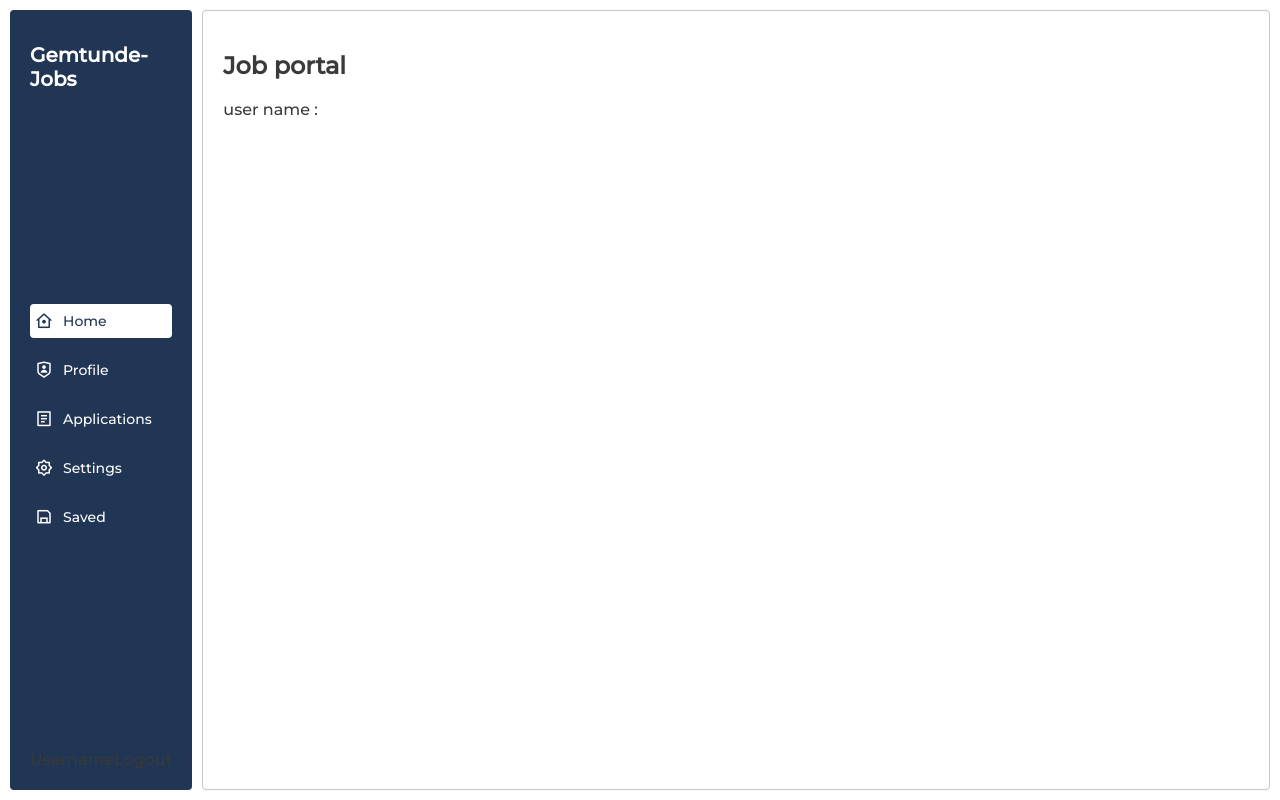
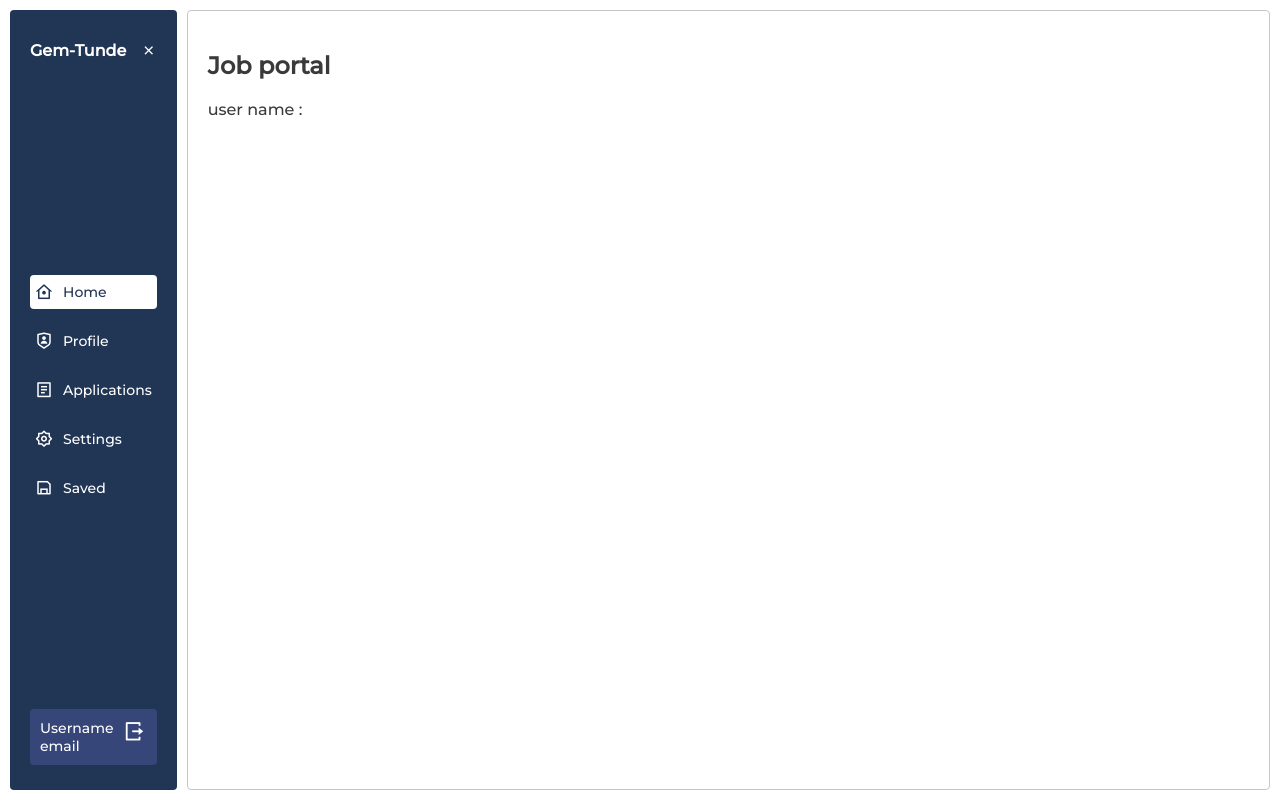
Before and after one commit to gemtunde/job-portal, a Next.js app: page / in a window 1280 px wide. Built offline with nearby package versions, Linux system fonts and the light colour scheme; no server answers.

Commit message:
sidebar collapse

```diff
--- a/src/components/LayoutProvider.tsx
+++ b/src/components/LayoutProvider.tsx
@@ -1,10 +1,11 @@
 "use client";
 
-import React from "react";
+import React, { useState } from "react";
 import { ConfigProvider } from "antd";
 import { usePathname } from "next/navigation";
 
 const LayoutProvider = ({ children }: { children: React.ReactNode }) => {
+  const [showSidebar, setShowSidebar] = useState(true);
   const menuItems = [
     {
       name: "Home",
@@ -64,7 +65,19 @@ const LayoutProvider = ({ children }: { children: React.ReactNode }) => {
               <div className="sidebar">
                 <div className="logo">
                   {/* sidebar header */}
-                  <h1>Gemtunde-Jobs</h1>
+                  {showSidebar && <h1>Gem-Tunde</h1>}
+                  {!showSidebar && (
+                    <i
+                      className="ri-menu-2-line"
+                      onClick={() => setShowSidebar(!showSidebar)}
+                    ></i>
+                  )}
+                  {showSidebar && (
+                    <i
+                      className="ri-close-line"
+                      onClick={() => setShowSidebar(!showSidebar)}
+                    ></i>
+                  )}
                 </div>
                 <div className="menu-items">
                   {/* sidebar content */}
@@ -76,19 +89,25 @@ const LayoutProvider = ({ children }: { children: React.ReactNode }) => {
                         className={`menu-item ${
                           isActive ? "active-menu-item" : ""
                         }`}
+                        style={{
+                          justifyContent: showSidebar ? "flex-start" : "center",
+                        }}
                       >
                         <i className={item.icon}></i>
-                        <span>{item.name}</span>
+                        <span>{showSidebar && item.name}</span>
                       </div>
                     );
                   })}
                 </div>
-                <div>
+                <div className="user-info">
                   {/* sidebar footer */}
-                  <p>
-                    <span>Username</span>
-                    <span>Logout</span>
-                  </p>
+                  {showSidebar && (
+                    <div className="flex flex-col">
+                      <span>Username</span>
+                      <span>email</span>
+                    </div>
+                  )}
+                  <i className="ri-logout-box-r-line"></i>
                 </div>
               </div>
               <div className="body">{children}</div>
--- a/src/stylesheets/layout.css
+++ b/src/stylesheets/layout.css
@@ -37,13 +37,13 @@
 }
 
 .logo h1 {
-    font-size: 20px;
+    font-size: 16px;
     font-weight: bold;
     color: white;
 }
 
 .logo i {
-    font-size: 20px;
+    font-size: 16px;
     color: white;
 }
 
```
